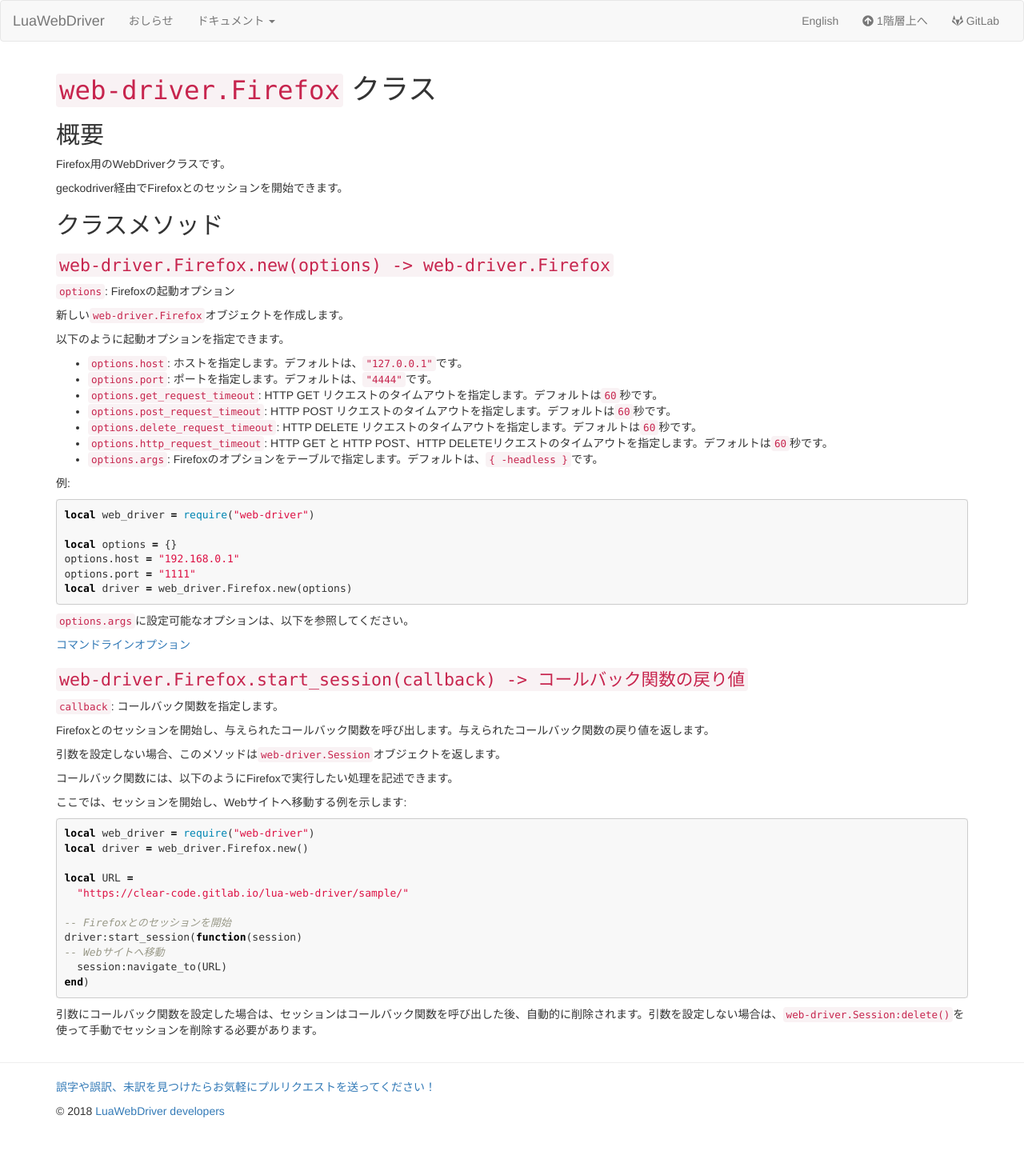
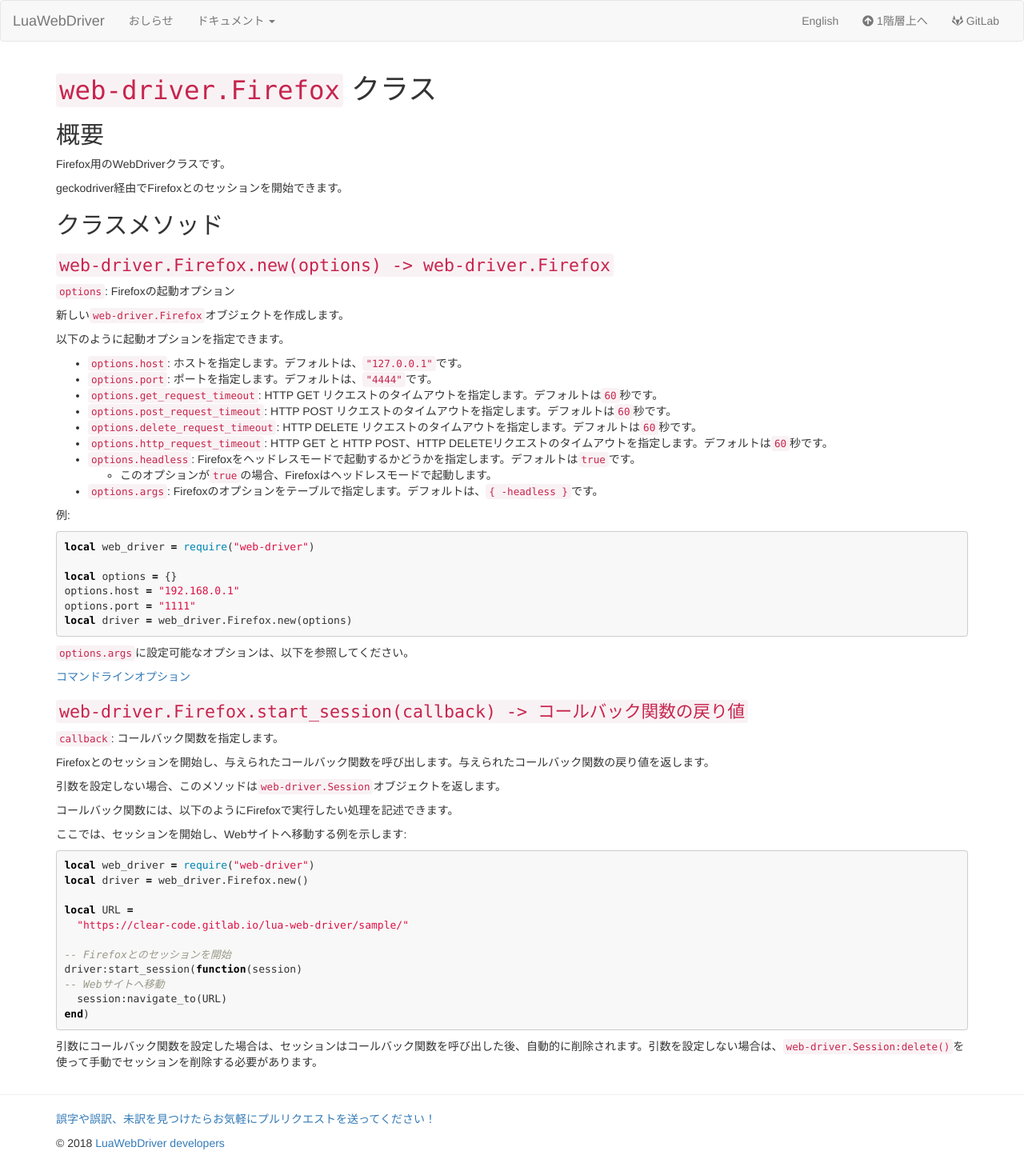
Before and after one commit to clear-code/lua-web-driver, a Jekyll site: the page built from docs/ja/reference/firefox.md, in a window 1280 px wide. Shown: the whole page at 80% size. Built offline with Jekyll 4.4.1, drawn with Linux system fonts in a browser that asks for light colours; before the commit the page ends 1409 px from its top, so only the background shows below that.

Commit message:
doc reference: add explain of headless options

```diff
--- a/docs/ja/reference/firefox.md
+++ b/docs/ja/reference/firefox.md
@@ -26,6 +26,8 @@ geckodriver経由でFirefoxとのセッションを開始できます。
 * `options.post_request_timeout`: HTTP POST リクエストのタイムアウトを指定します。デフォルトは`60`秒です。
 * `options.delete_request_timeout`: HTTP DELETE リクエストのタイムアウトを指定します。デフォルトは`60`秒です。
 * `options.http_request_timeout`: HTTP GET と HTTP POST、HTTP DELETEリクエストのタイムアウトを指定します。デフォルトは`60`秒です。
+* `options.headless`: Firefoxをヘッドレスモードで起動するかどうかを指定します。デフォルトは`true`です。
+  * このオプションが`true`の場合、Firefoxはヘッドレスモードで起動します。
 * `options.args`: Firefoxのオプションをテーブルで指定します。デフォルトは、`{ -headless }`です。
 
 例:
```
Also changed, not shown: docs/reference/firefox.md (+2 -0 lines), 1 other file.
